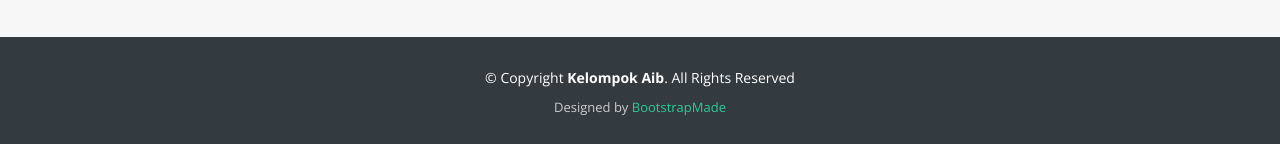
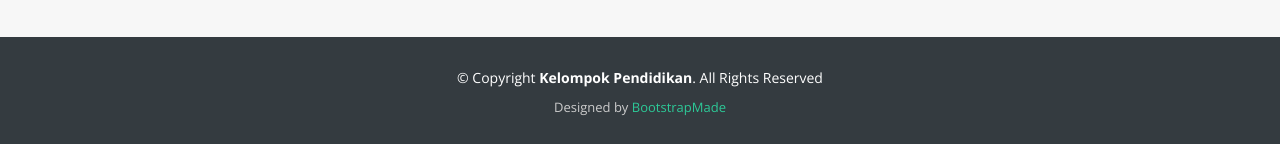
Before and after one commit to jun2900/projekFinalWebDesign, a plain HTML site: page Final Projek/index.html in a window 1280 px wide. Shown: the part 6840-6984 px from the top of the page. Drawn offline with nearby package versions, Linux system fonts and the light colour scheme.

Commit message:
Update index.html

```diff
--- a/Final Projek/index.html
+++ b/Final Projek/index.html
@@ -697,7 +697,7 @@
 
     <div class="container">
       <div class="copyright">
-        &copy; Copyright <strong>Kelompok Aib</strong>. All Rights Reserved
+        &copy; Copyright <strong>Kelompok Pendidikan</strong>. All Rights Reserved
       </div>
       <div class="credits">
         <!--
```
